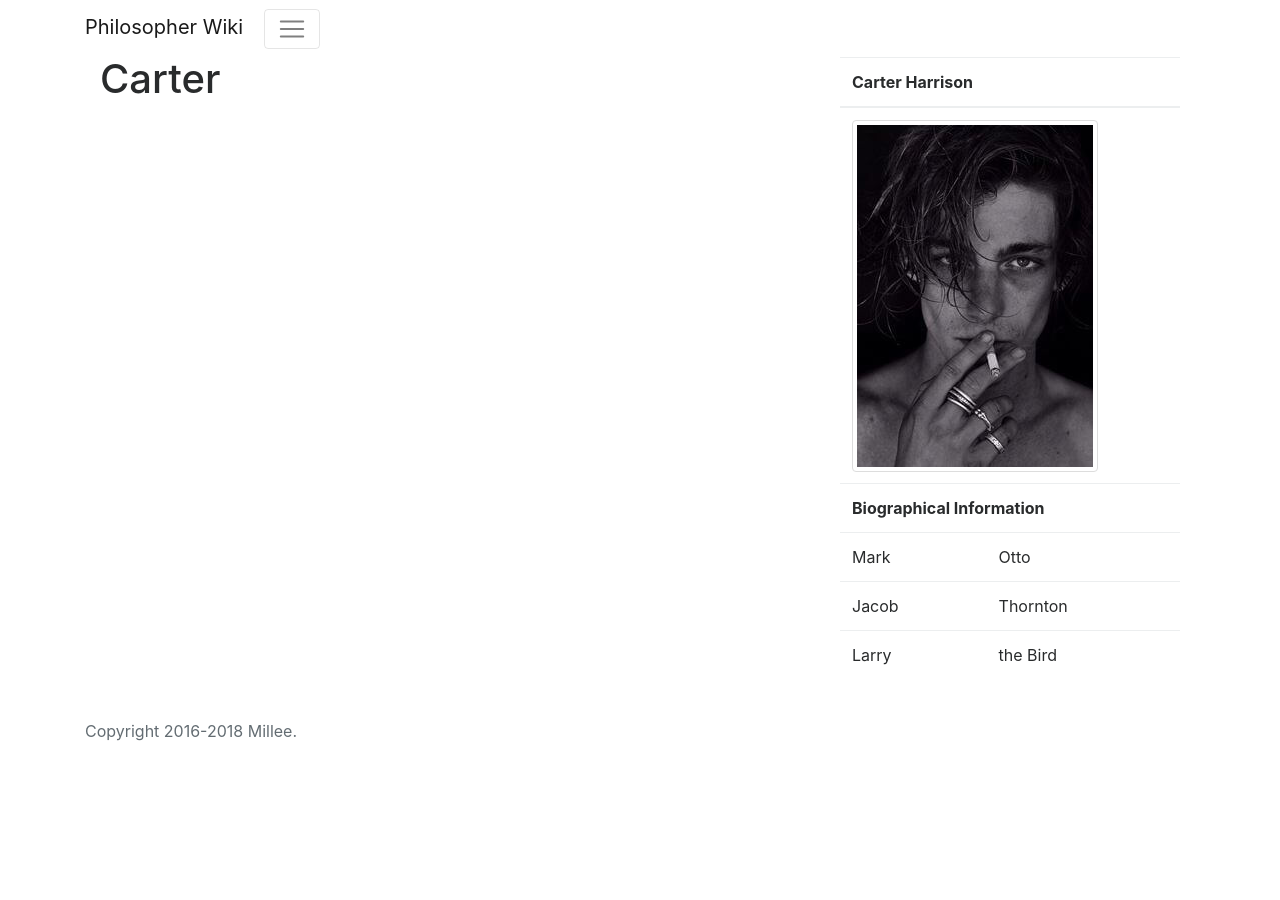
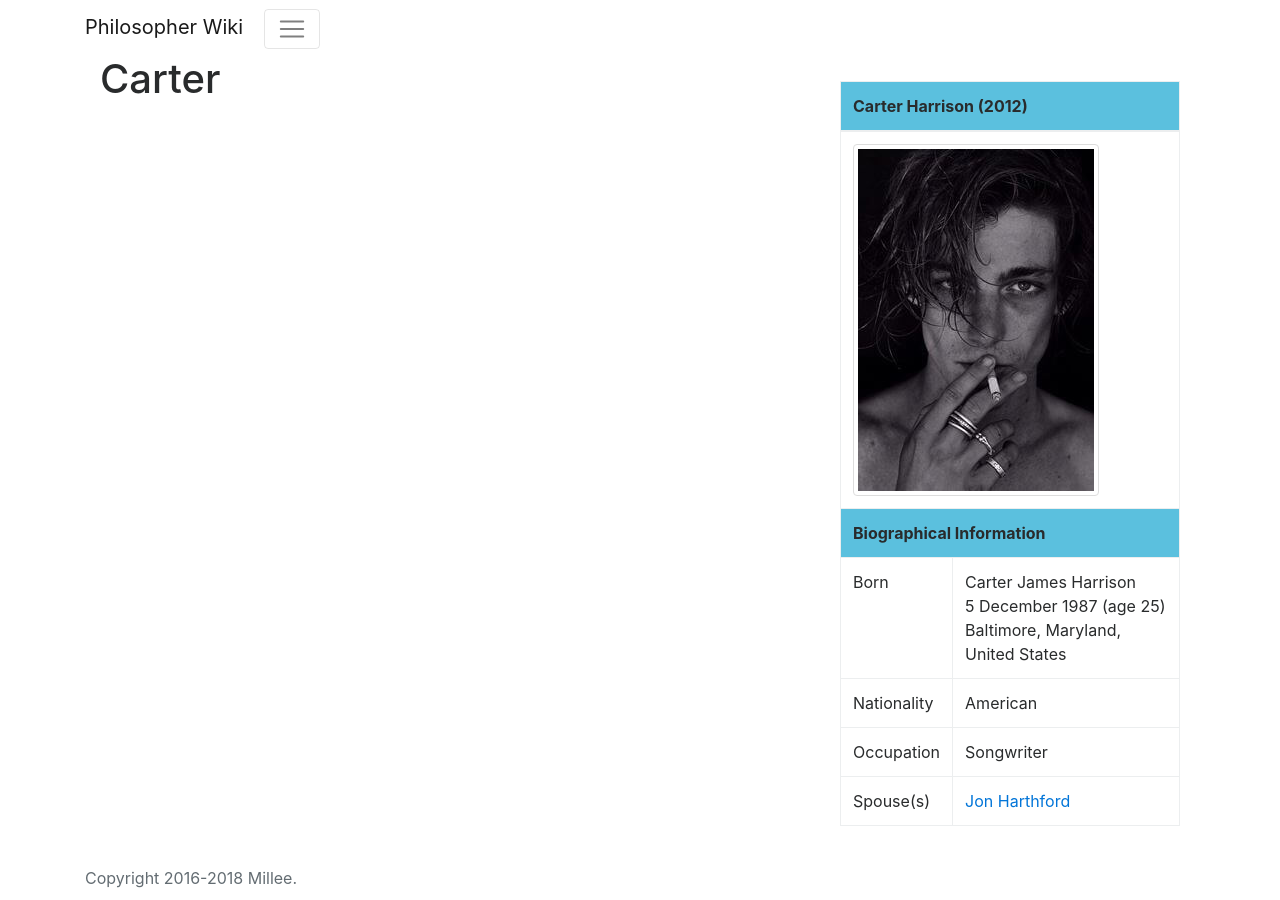
Before and after one commit to reallymillee/Philosopher, a Jekyll site: the page built from carter.html, in a window 1280 px wide. Built offline with Jekyll 4.4.1, drawn with Linux system fonts in a browser that asks for light colours; nearby versions of some CDN libraries.

Commit message:
Update carter.html

```diff
--- a/carter.html
+++ b/carter.html
@@ -7,11 +7,11 @@ title: Carter
         <div class="col-sm-8">
             <h1>Carter</h1>
         </div>
-        <div class="col-sm-4">
-            <table class="table">
-                <thead class="thead-light">
+        <div class="col-sm-4"><br>
+            <table class="table table-bordered">
+                <thead class="bg-info text-light">
                     <tr>
-                        <th colspan="2">Carter Harrison</th>
+                        <th colspan="2">Carter Harrison (2012)</th>
                     </tr>
                 </thead>
                 <tbody>
@@ -19,21 +19,24 @@ title: Carter
                         <td colspan="2"><img src="/img/carter-1.jpg" class="img-fluid img-thumbnail" alt="Carter"></td>
                     <tr>
                     </tr>
-                    <tr class="thead-light">
-                    <tr>
+                    <tr class="bg-info text-light">
                         <th colspan="2">Biographical Information</th>
                     </tr>
                     <tr>
-                        <td>Mark</td>
-                        <td>Otto</td>
+                        <td>Born</td>
+                        <td>Carter James Harrison<br>5 December 1987 (age 25)<br>Baltimore, Maryland, United States</td>
                     </tr>
                     <tr>
-                        <td>Jacob</td>
-                        <td>Thornton</td>
+                        <td>Nationality</td>
+                        <td>American</td>
                     </tr>
                     <tr>
-                        <td>Larry</td>
-                        <td>the Bird</td>
+                        <td>Occupation</td>
+                        <td>Songwriter</td>
+                    </tr>
+                    <tr>
+                        <td>Spouse(s)</td>
+                        <td><a href="/jon">Jon Harthford</a></td>
                     </tr>
                 </tbody>
             </table>
```
